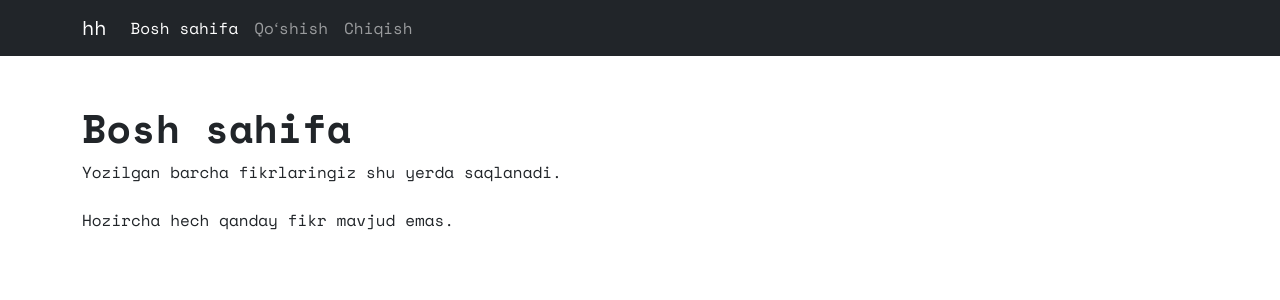
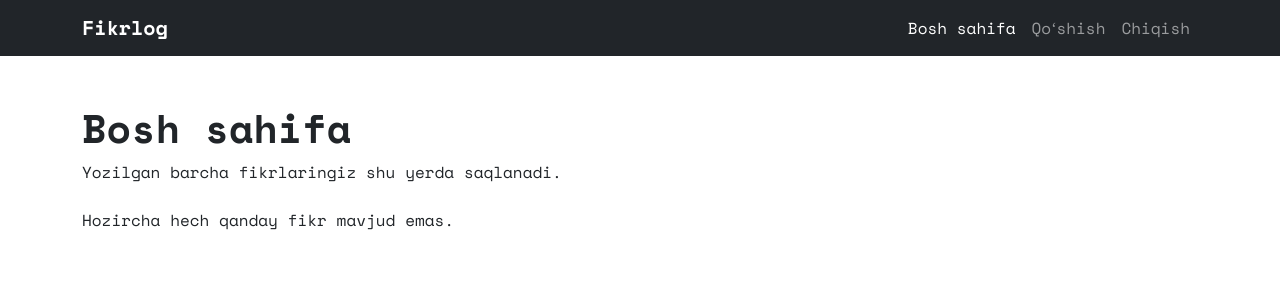
Before and after one commit to r00tus4r/fikrlog, a Flask app: page / in a window 1280 px wide. Shown: the top 300 px of the page. Run offline with Flask 3, Linux system fonts and the light colour scheme; the visitor is signed in with stand-in values (Sample User, id 1); data that the repository does not hold is empty; parts of the project's set-up code (start-up, migrations or seed data) failed here and were passed over.

Commit message:
fix: improve navbar structure with proper list elements for better accessibility

```diff
--- a/app/templates/navbar.html
+++ b/app/templates/navbar.html
@@ -1,21 +1,30 @@
 <nav class="navbar navbar-expand-lg bg-dark navbar-dark">
     <div class="container">
-        <a href="{{ url_for('routes.index') }}" class="navbar-brand">hh
-        </a>
-        <button type="button" class="navbar-toggler" data-bs-toggle="collapse" data-bs-target="#menu-toggler">
+        <a href="{{ url_for('routes.index') }}" class="navbar-brand fw-bold">Fikrlog</a>
+        <button class="navbar-toggler" type="button" data-bs-toggle="collapse" data-bs-target="#menu-toggler">
             <span class="navbar-toggler-icon"></span>
         </button>
         <div class="collapse navbar-collapse" id="menu-toggler">
-            <div class="navbar-nav">
+            <ul class="navbar-nav ms-auto">
                 {% if not current_user.is_authenticated %}
-                    <a href="" class="nav-link">Haqida</a>
-                    <a href="{{ url_for('auth.login') }}" class="nav-link {% if request.endpoint == 'auth.login' %}active{% endif %}">Tizimga kirish</a>
+                    <li class="nav-item">
+                        <a href="#" class="nav-link">Haqida</a>
+                    </li>
+                    <li class="nav-item">
+                        <a href="{{ url_for('auth.login') }}" class="nav-link {% if request.endpoint == 'auth.login' %}active{% endif %}">Tizimga kirish</a>
+                    </li>
                 {% else %}
-                    <a href="{{ url_for('routes.index') }}" class="nav-link {% if request.endpoint == 'routes.index' %}active{% endif %}">Bosh sahifa</a>
-                    <a href="{{ url_for('routes.create_fikr') }}" class="nav-link {% if request.endpoint == 'routes.create_fikr' %}active{% endif %}">Qoʻshish</a>
-                    <a href="{{ url_for('auth.logout') }}" class="nav-link {% if request.endpoint == 'auth.logout' %}active{% endif %}">Chiqish</a>
+                    <li class="nav-item">
+                        <a href="{{ url_for('routes.index') }}" class="nav-link {% if request.endpoint == 'routes.index' %}active{% endif %}">Bosh sahifa</a>
+                    </li>
+                    <li class="nav-item">
+                        <a href="{{ url_for('routes.create_fikr') }}" class="nav-link {% if request.endpoint == 'routes.create_fikr' %}active{% endif %}">Qoʻshish</a>
+                    </li>
+                    <li class="nav-item">
+                        <a href="{{ url_for('auth.logout') }}" class="nav-link">Chiqish</a>
+                    </li>
                 {% endif %}
-            </div>
+            </ul>
         </div>
     </div>
 </nav>
```
